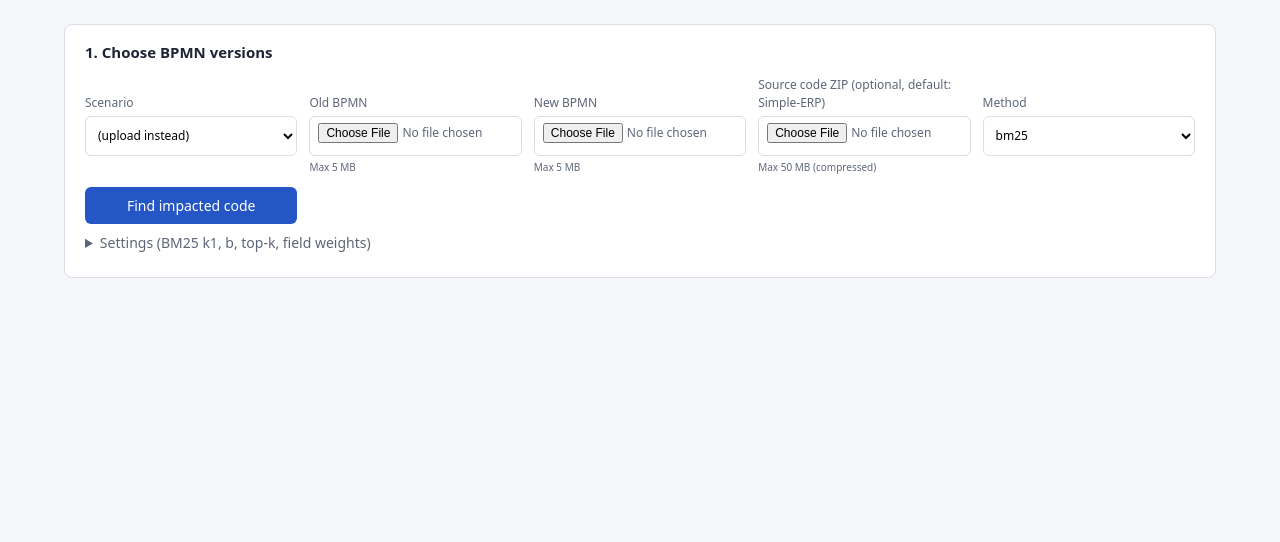
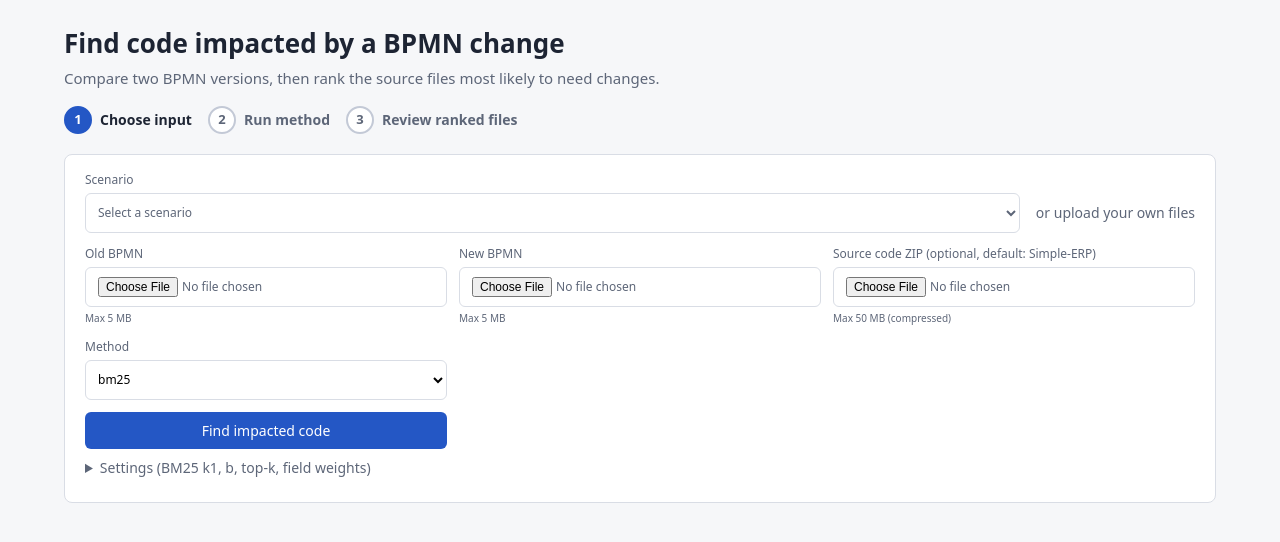
Before and after one commit to oceanite/bpmn-impact-retrieval, a FastAPI app: page / in a window 1280 px wide. Shown: the part 49-591 px from the top of the page. Run offline with FastAPI, Linux system fonts and the light colour scheme; some libraries are stand-ins or nearby versions.

Commit message:
feat(web): redesign mapping page layout with step indicator

```diff
--- a/web/templates/mapping.html
+++ b/web/templates/mapping.html
@@ -2,50 +2,88 @@
 {% block title %}Mapping · BPMN Impact Retrieval{% endblock %}
 {% block nav_map %}active{% endblock %}
 {% block content %}
+<div class="page-head">
+  <h1>Find code impacted by a BPMN change</h1>
+  <p>Compare two BPMN versions, then rank the source files most likely to need changes.</p>
+  <ol class="steps" id="steps">
+    <li class="step"><span class="step-num">1</span>Choose input</li>
+    <li class="step"><span class="step-num">2</span>Run method</li>
+    <li class="step"><span class="step-num">3</span>Review ranked files</li>
+  </ol>
+</div>
 <section>
-  <h2>1. Choose BPMN versions</h2>
+  <!-- <h2>1. Choose BPMN versions</h2> -->
   <form method="post" enctype="multipart/form-data">
-    <div class="grid" style="display:grid;grid-template-columns:repeat(auto-fit,minmax(200px,1fr));gap:12px;align-items:end">
-      <label>Scenario
+    <div class="grid">
+      <div class="span-all scn-row">
+        <label class="scn-select">Scenario
           <select name="scenario">
-          <option value="">(upload instead)</option>
+            <option value="">Select a scenario</option>
             {% for s in scenarios %}<option {% if s == selected.scenario %}selected{% endif %}>{{ s }}</option>{% endfor %}
           </select>
-        <small>&nbsp;</small>
         </label>
+        <span class="scn-or">or upload your own files</span>
+      </div>
       <label>Old BPMN
-        <input type="file" name="old_file" accept=".bpmn,.xml" data-scn-file="old.bpmn">
+        <span class="file-box"><input type="file" name="old_file" accept=".bpmn,.xml" data-scn-file="old.bpmn"></span>
         <span class="scn-file" data-scn-file="old.bpmn" style="display:none"></span>
         <small>Max {{ upload_limits.max_bpmn_mb }} MB</small></label>
       <label>New BPMN
-        <input type="file" name="new_file" accept=".bpmn,.xml" data-scn-file="new.bpmn">
+        <span class="file-box"><input type="file" name="new_file" accept=".bpmn,.xml" data-scn-file="new.bpmn"></span>
         <span class="scn-file" data-scn-file="new.bpmn" style="display:none"></span>
         <small>Max {{ upload_limits.max_bpmn_mb }} MB</small></label>
       <label>Source code ZIP (optional, default: Simple-ERP)
-        <input type="file" name="code_zip" accept=".zip"><small>Max {{ upload_limits.max_zip_mb }} MB (compressed)</small></label>
-      <label>Method
+        <span class="file-box"><input type="file" name="code_zip" accept=".zip"></span>
+        <small>Max {{ upload_limits.max_zip_mb }} MB (compressed)</small></label>
+      <label class="col-1">Method
         <select name="method">
           {% for m in methods %}<option {% if m == selected.method %}selected{% endif %}>{{ m }}</option>{% endfor %}
         </select>
-        <small>&nbsp;</small>
       </label>
-      <button type="submit">Find impacted code</button>
-    </div>
+      <button type="submit" class="col-1">Find impacted code</button>
       {% if report %}
-      <p>
+      <div class="col-1 dl-row">
         <button type="submit" formaction="/download/csv">Download Report (CSV)</button>
         <button type="submit" formaction="/download/json">Download Report (JSON)</button>
-      </p>
+      </div>
       {% endif %}
+    </div>
     {% with show_top_k=True %}{% include "_settings.html" %}{% endwith %}
   </form>
     <style>
-    .grid select, .grid input[type=file], .scn-file {
-      box-sizing: border-box; height: 40px;
-    }
+      .page-head h1 { font-size: 26px; margin: 0 0 4px; }
+      .page-head p { margin: 0 0 16px; color: var(--muted); font-size: 15px; }
+      .steps { display: flex; flex-wrap: wrap; gap: 16px; list-style: none; padding: 0; margin: 0 0 20px; }
+      .step { display: flex; align-items: center; gap: 8px; color: var(--muted); font-weight: 600; transition: color .3s; }
+      .step-num { width: 28px; height: 28px; border-radius: 50%; border: 2px solid #c3c9d6; background: #fff;
+                  display: flex; align-items: center; justify-content: center; font-size: 13px; transition: all .3s; }
+      .step.lit { color: var(--ink); }
+      .step.lit .step-num { background: var(--accent); border-color: var(--accent); color: #fff; }
+      .dl-row { display: flex; gap: 8px; }
+      .dl-row button { flex: 1 1 0; min-width: 0; padding: 8px 6px; font-size: 13px; }
+      .grid select, .scn-file { box-sizing: border-box; height: 40px; }
       .scn-file { padding: 9px 10px; line-height: 20px; border: 1px solid #d0d7de; border-radius: 6px;
                   background: #f6f8fa; font-family: monospace; font-size: .9em;
                   overflow: hidden; text-overflow: ellipsis; white-space: nowrap; }
+      .file-box { display: flex; align-items: center; justify-content: flex-start; box-sizing: border-box;
+                  height: 40px; padding: 0 8px; border: 1px solid var(--line); border-radius: 6px; background: #fff; }
+      .file-box input[type=file] { border: 0; padding: 0 4px; margin: 0; height: auto; width: 100%; background: transparent; }
+      .grid { display: grid; grid-template-columns: repeat(3, 1fr); gap: 12px; align-items: start; }
+      .grid .span-all { grid-column: 1 / -1; }
+      .grid .col-1 { grid-column: 1; }
+      @media (max-width: 700px) {
+        .grid { grid-template-columns: 1fr; }
+        .grid .span-all, .grid .col-1 { grid-column: auto; }
+      }
+      .scn-row { display: flex; align-items: flex-end; gap: 16px; }
+      .scn-select { flex: 1; }
+      .scn-or { color: var(--muted); white-space: nowrap; line-height: 40px; }
+      select.is-empty { color: var(--muted); }
+      select.is-empty option { color: var(--ink); }
+      @media (max-width: 700px) {
+        .scn-row { flex-direction: column; align-items: stretch; gap: 4px; }
+        .scn-or { line-height: 1.5; }
+      }
     </style>
   <script>
   (function () {
@@ -53,10 +91,11 @@
     var inputs = document.querySelectorAll('input[data-scn-file]');
     var names = document.querySelectorAll('span.scn-file');
     function sync() {
+      sel.classList.toggle('is-empty', !sel.value);
       var s = sel.value;
       inputs.forEach(function (inp) {
         if (s) inp.value = '';                 // drop any chosen upload so it can't override the scenario
-        inp.style.display = s ? 'none' : '';
+        inp.closest('.file-box').style.display = s ? 'none' : '';
       });
       names.forEach(function (el) {
         el.textContent = s ? s + '/' + el.dataset.scnFile : '';
@@ -65,6 +104,24 @@
     }
     sel.addEventListener('change', sync);
     sync();                                    // also runs on page load, after a POST
+  })();
+  </script>
+  <script>
+  (function () {
+    var form = document.querySelector('form');
+    var sel = form.querySelector('select[name="scenario"]');
+    var oldF = form.querySelector('input[name="old_file"]');
+    var newF = form.querySelector('input[name="new_file"]');
+    var steps = document.querySelectorAll('#steps .step');
+    var reportShown = {{ 'true' if report else 'false' }};
+
+    function update() {
+      var hasInput = !!sel.value || (oldF.files.length > 0 && newF.files.length > 0);
+      var lit = reportShown ? 3 : (hasInput ? 2 : 1);
+      steps.forEach(function (li, i) { li.classList.toggle('lit', i < lit); });
+    }
+    form.addEventListener('change', function () { reportShown = false; update(); });
+    update();
   })();
   </script>
   {% if error %}<p class="error">{{ error }}</p>{% endif %}
```
Lines whose indentation alone changed are shown as unchanged.
